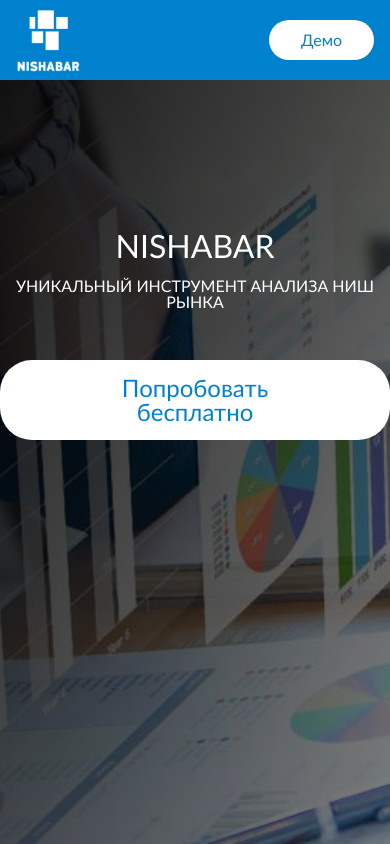
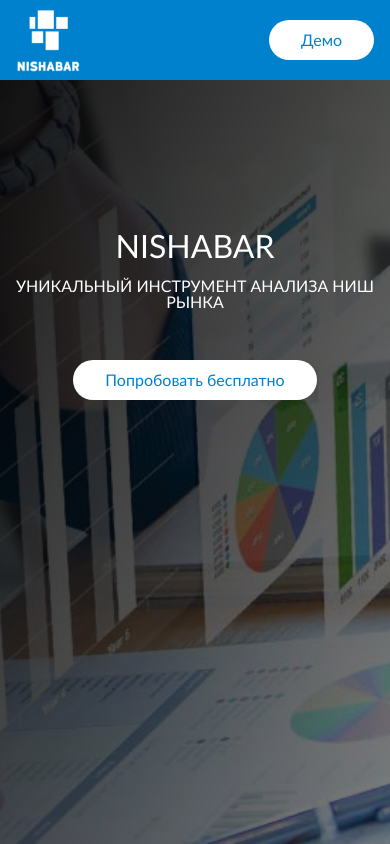
Before and after one commit to Muha-tsokotukha/Nishabar, a React (Vite) app: page / in a window 390 px wide. Built offline with nearby package versions, Linux system fonts and the light colour scheme.

Commit message:
feat(index): favicon

```diff
--- a/index.html
+++ b/index.html
@@ -2,7 +2,7 @@
 <html lang="en">
   <head>
     <meta charset="UTF-8" />
-    <!-- <link rel="icon" type="image/svg+xml" href="/vite.svg" /> -->
+    <link rel="icon" type="image/png" href="assets/Logo.png" />
     <meta name="viewport" content="width=device-width, initial-scale=1.0" />
     <title>Nishabar - найди и проанализируй свою нишу</title>
   </head>
--- a/src/components/CTA/styles.module.css
+++ b/src/components/CTA/styles.module.css
@@ -105,4 +105,10 @@
   .cta_description {
     font-size: 16px;
   }
+
+  .cta_btn {
+    font-size: 16px;
+    padding: 12px 32px;
+    margin-top: 50px;
+  }
 }
```
